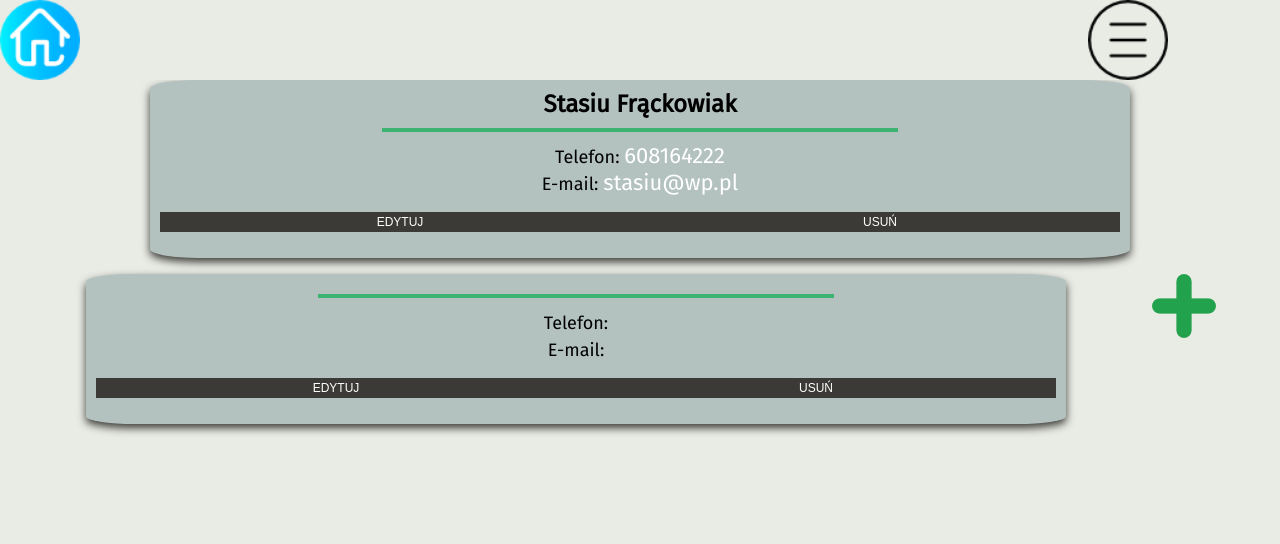
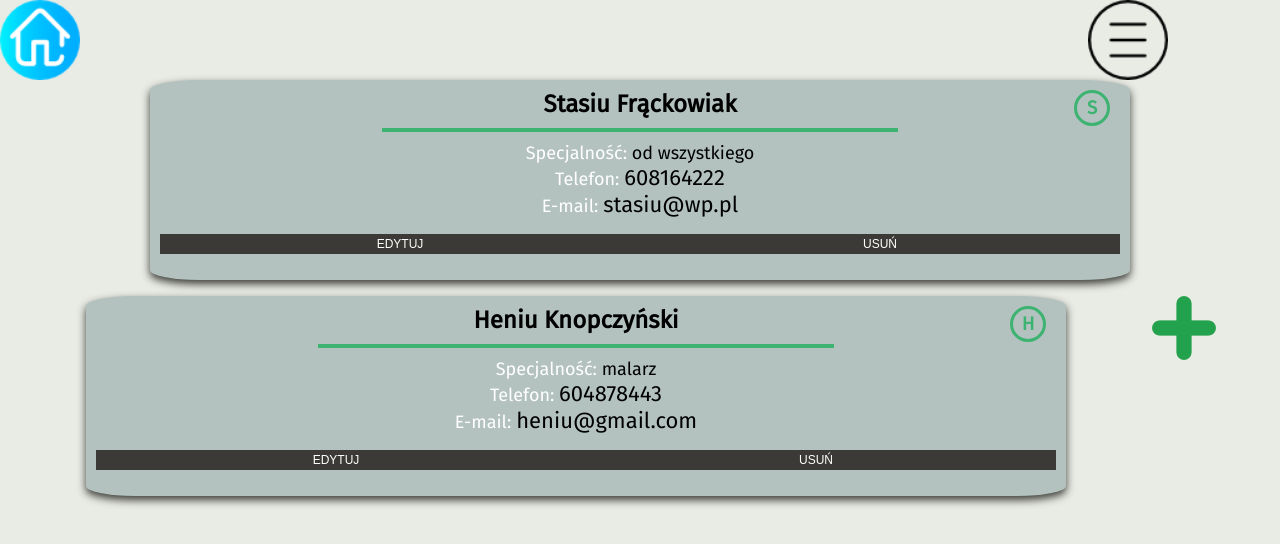
Before and after one commit to s-i-l-k/RealEstateManager, a React app: page /#/vendors in a window 1280 px wide. Shown: the top 544 px of the page. Built offline with nearby package versions, Linux system fonts and the light colour scheme; data requests are answered from the project's data file.

Commit message:
favicon, cards style

```diff
--- a/src/components/AddForm.jsx
+++ b/src/components/AddForm.jsx
@@ -247,6 +247,7 @@ class VendorForm extends React.Component {
         super(props);
         this.state = {
             name: '',
+            profession: '',
             phone: '',
             email: ''
         }
@@ -264,6 +265,10 @@ class VendorForm extends React.Component {
 
     handleNameChange = (event) => {
         this.setState({name: event.target.value})
+    }
+
+    handleProfessionChange = (event) => {
+        this.setState({profession: event.target.value})
     }
 
     handlePhoneChange = (event) => {
@@ -300,6 +305,10 @@ class VendorForm extends React.Component {
                         <input type="text" value={this.state.name} onChange={this.handleNameChange}/><br/>
                     </label>
                     <label>
+                        Specjalność
+                        <input type="text" value={this.state.profession} onChange={this.handleProfessionChange}/><br/>
+                    </label>
+                    <label>
                         Telefon
                         <input type="number" value={this.state.phone} onChange={this.handlePhoneChange}></input><br/>
                     </label>
--- a/src/components/BuildingCard.jsx
+++ b/src/components/BuildingCard.jsx
@@ -13,6 +13,7 @@ class BuildingCard extends React.Component {
         const {building} = this.props;
         return (
             <div className="card">
+                <div className="greenCircle"><h3>{building.name.slice(0, 1)}</h3></div>
                 <h2>{ building.name }</h2>
                 <hr/>
                 <p><span>adres:</span> {building.street} {building.number} / {building.flat}</p>
@@ -23,9 +24,9 @@ class BuildingCard extends React.Component {
                 <p><span>data płatności: </span>do {building.dayOfPayment} każdego miesiąca</p>
                 <p><span>czynsz: </span>{building.rent} zł + koszty eksploatacyjne: {building.service} zł</p>
                 <div className="cardbtn">
-                    <button onClick={this.props.onClick} id={building.id} className="mainbtn">Edytuj</button>
-                    <button onClick={() => this.props.onDelete(this.props.building)} className="mainbtn">Usuń</button>
-                    <button onClick={this.showTenants}>Najemcy</button>
+                    <button onClick={this.props.onClick} id={building.id} className="editbtn">Edytuj</button>
+                    <button onClick={() => this.props.onDelete(this.props.building)} className="deletebtn">Usuń</button>
+                    <button><NavLink to="/tenants" className="navButton">Najemcy</NavLink></button>
                     <button><NavLink to="/payments" className="navButton">Płatności</NavLink></button>
                     <button><NavLink to="/todo" className="navButton">Do zrobienia</NavLink></button>
                 </div>
@@ -34,19 +35,4 @@ class BuildingCard extends React.Component {
     }
 }
 
-class More extends React.Component {
-    constructor(props) {
-        super(props)
-    }
-
-    render() {
-        return (
-            <div>
-                <button onClick={this.props.onClick}>Pokaż więcej</button>
-                {this.props.children}
-            </div>
-        )
-    }
-}
-
 export default BuildingCard;
--- a/src/components/TenantCard.jsx
+++ b/src/components/TenantCard.jsx
@@ -10,14 +10,15 @@ class TenantCard extends React.Component {
         const {tenant} = this.props;
         return (
             <div className="card">
+                <div className="greenCircle"><h3>{tenant.name.slice(0, 1)}</h3></div>
                 <h2>{ tenant.name}</h2>
                 <hr/>
-                <p>PESEL: {tenant.pesel}</p>
-                <p>Telefon: <a href={`tel:${tenant.phone} sms:${tenant.phone}`}>{tenant.phone}</a></p>
-                <p>E-mail: <a href={`tel:${tenant.email}`}>{tenant.email}</a></p>
+                <p><span>PESEL:</span> {tenant.pesel}</p>
+                <p><span>Telefon:</span> <a href={`tel:${tenant.phone} sms:${tenant.phone}`}>{tenant.phone}</a></p>
+                <p><span>E-mail:</span> <a href={`tel:${tenant.email}`}>{tenant.email}</a></p>
                 <div className="cardbtn">
-                    <button onClick={this.props.onClick} id={tenant.id} className="mainbtn">Edytuj</button>
-                    <button onClick={() => this.props.onDelete(this.props.tenant)} className="mainbtn">Usuń</button>
+                    <button onClick={this.props.onClick} id={tenant.id} className="editbtn">Edytuj</button>
+                    <button onClick={() => this.props.onDelete(this.props.tenant)} className="deletebtn">Usuń</button>
                 </div>
             </div>
         )
--- a/src/components/VendorCard.jsx
+++ b/src/components/VendorCard.jsx
@@ -10,13 +10,15 @@ class VendorCard extends React.Component {
         const {vendor} = this.props;
         return (
                 <div className="card">
+                    <div className="greenCircle"><h3>{vendor.name.slice(0, 1)}</h3></div>
                     <h2>{ vendor.name}</h2>
                     <hr/>
-                    <p>Telefon: <a href={`tel:${vendor.phone} sms:${vendor.phone}`}>{vendor.phone}</a></p>
-                    <p>E-mail: <a href={`tel:${vendor.email}`}>{vendor.email}</a></p>
+                    <p><span>Specjalność:</span> {vendor.profession}</p>
+                    <p><span>Telefon:</span> <a href={`tel:${vendor.phone} sms:${vendor.phone}`}>{vendor.phone}</a></p>
+                    <p><span>E-mail:</span> <a href={`tel:${vendor.email}`}>{vendor.email}</a></p>
                     <div className="cardbtn">
-                        <button onClick={this.props.onClick} id={vendor.id} className="mainbtn">Edytuj</button>
-                        <button onClick={() => this.props.onDelete(this.props.vendor)} className="mainbtn">Usuń</button>
+                        <button onClick={this.props.onClick} id={vendor.id} className="editbtn">Edytuj</button>
+                        <button onClick={() => this.props.onDelete(this.props.vendor)} className="deletebtn">Usuń</button>
                     </div>
                 </div>
         )
--- a/src/db.json
+++ b/src/db.json
@@ -38,24 +38,33 @@
       "pesel": "88112300543"
     },
     {
-      "name": "",
-      "phone": "",
-      "email": "",
-      "pesel": "",
+      "name": "Krzysztof Zieliński",
+      "phone": "508543190",
+      "email": "krzysiek@gmail.com",
+      "pesel": "85031200576",
+      "id": 2
+    },
+    {
+      "name": "Zosia Płatek",
+      "phone": "503677307",
+      "email": "zosia@wp.pl",
+      "pesel": "89102107543",
       "id": 3
     }
   ],
   "vendors": [
     {
       "name": "Stasiu Frąckowiak",
+      "profession": "od wszystkiego",
       "phone": "608164222",
       "email": "stasiu@wp.pl",
       "id": 1
     },
     {
-      "name": "",
-      "phone": "",
-      "email": "",
+      "name": "Heniu Knopczyński",
+      "profession": "malarz",
+      "phone": "604878443",
+      "email": "heniu@gmail.com",
       "id": 2
     }
   ],
@@ -71,7 +80,5 @@
       "id": 2
     }
   ],
-  "payments": [
-
-  ]
+  "payments": []
 }
--- a/src/index.html
+++ b/src/index.html
@@ -4,6 +4,7 @@
     <meta name="viewport" content="width=device-width, initial-scale=1.0" charset="UTF-8"/>
     <title>Real Estate Manager</title>
     <link href="https://fonts.googleapis.com/css?family=Fira+Sans" rel="stylesheet">
+    <link rel="shortcut icon" href="images/home.ico">
 </head>
 <body>
 <div id="app"></div>
--- a/src/sass/main.scss
+++ b/src/sass/main.scss
@@ -128,6 +128,7 @@ body {
   display: flex;
   flex-direction: column;
   border-radius: 5%;
+  position: relative;
   hr {
     border: 2px solid mediumseagreen;
     width: 40vw;
@@ -145,10 +146,26 @@ body {
   a {
     text-decoration: none;
     font-size: 22px;
-    color: white;
+    color: black;
     &:hover {
       color: #c0dfd9;
       font-weight: bold;
+    }
+  }
+  .greenCircle {
+    width: 30px;
+    height: 30px;
+    background-color: #b3c2bf;
+    border: 3px solid mediumseagreen;
+    border-radius: 50%;
+    position: absolute;
+    top: 10px;
+    right: 20px;
+    h3 {
+      color: mediumseagreen;
+      line-height: 30px;
+      font-weight: bold;
+      text-align: center;
     }
   }
   .cardbtn {
@@ -177,15 +194,28 @@ body {
       }
       .navButton {
         font-size: 12px;
+        color: white;
         &:hover {
           color: #c0dfd9;
           font-weight: bold;
         }
       }
     }
-    .mainbtn {
+    .editbtn {
       width: 50%;
       background-color: #3b3a36;
+      &:hover {
+        color: steelblue;
+        font-weight: bold;
+      }
+    }
+    .deletebtn {
+      width: 50%;
+      background-color: #3b3a36;
+      &:hover {
+        color: red;
+        font-weight: bold;
+      }
     }
   }
 }
```
Also changed, not shown: 5 other files (tests, documents, lock files or other folders).
